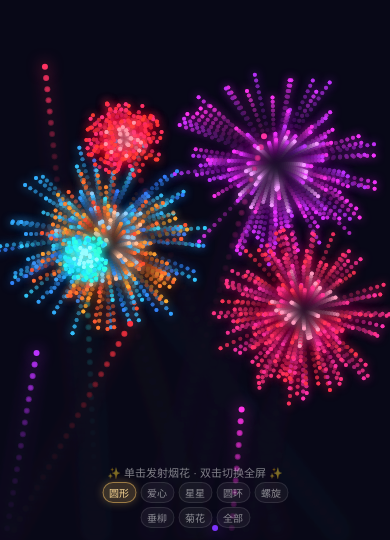
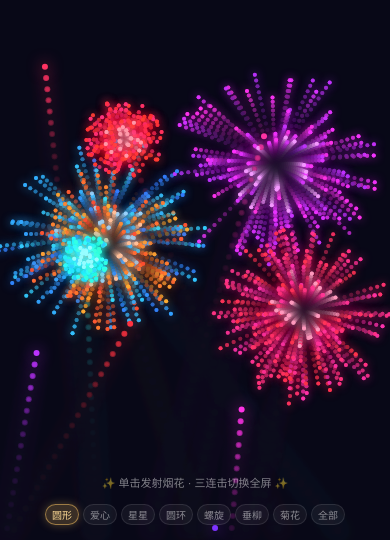
Before and after one commit to likemomo-lulu/firework, a plain HTML site: page index.html in a window 390 px wide. Shown: the part 304-844 px from the top of the page. Drawn offline with Linux system fonts and the light colour scheme; animation ran at ten frames a second.

Commit message:
兼容移动端

```diff
--- a/index.html
+++ b/index.html
@@ -105,7 +105,7 @@
             pointer-events: auto;
             flex-wrap: wrap;
             justify-content: center;
-            max-width: 90%;
+            width: 100%;
         }
 
         .fireworkType {
@@ -135,8 +135,9 @@
         /* 移动端优化 */
         @media (max-width: 768px) {
             .hint {
-                bottom: 55px;
+                bottom: 50px;
                 font-size: 12px;
+                width: 100%;
             }
 
             .centerText {
@@ -147,7 +148,7 @@
             .fireworkSelector {
                 bottom: 15px;
                 gap: 6px;
-                max-width: 95%;
+                width: 100%;
             }
 
             .fireworkType {
@@ -160,12 +161,13 @@
                 .hint {
                     bottom: 40px;
                     font-size: 11px;
+                    width: 100%;
                 }
 
                 .fireworkSelector {
-                    bottom: 12px;
+                    bottom: 15px;
                     gap: 5px;
-                    max-width: 98%;
+                    width: 100%;
                 }
 
                 .fireworkType {
@@ -178,8 +180,9 @@
         /* 超小屏幕（手机竖屏） */
         @media (max-width: 480px) {
             .hint {
-                bottom: 60px;
+                bottom: 50px;
                 font-size: 11px;
+                width: 100%;
             }
 
             .centerText {
@@ -188,8 +191,9 @@
             }
 
             .fireworkSelector {
-                bottom: 12px;
+                bottom: 15px;
                 gap: 4px;
+                width: 100%;
             }
 
             .fireworkType {
@@ -204,7 +208,7 @@
     <canvas id="fireworksCanvas"></canvas>
 
     <!-- 底部提示 -->
-    <div class="hint">✨ 单击发射烟花 · 双击切换全屏 ✨</div>
+    <div class="hint">✨ 单击发射烟花 · 三连击切换全屏 ✨</div>
 
     <!-- 烟花类型选择器 -->
     <div class="fireworkSelector" id="fireworkSelector"></div>
```
